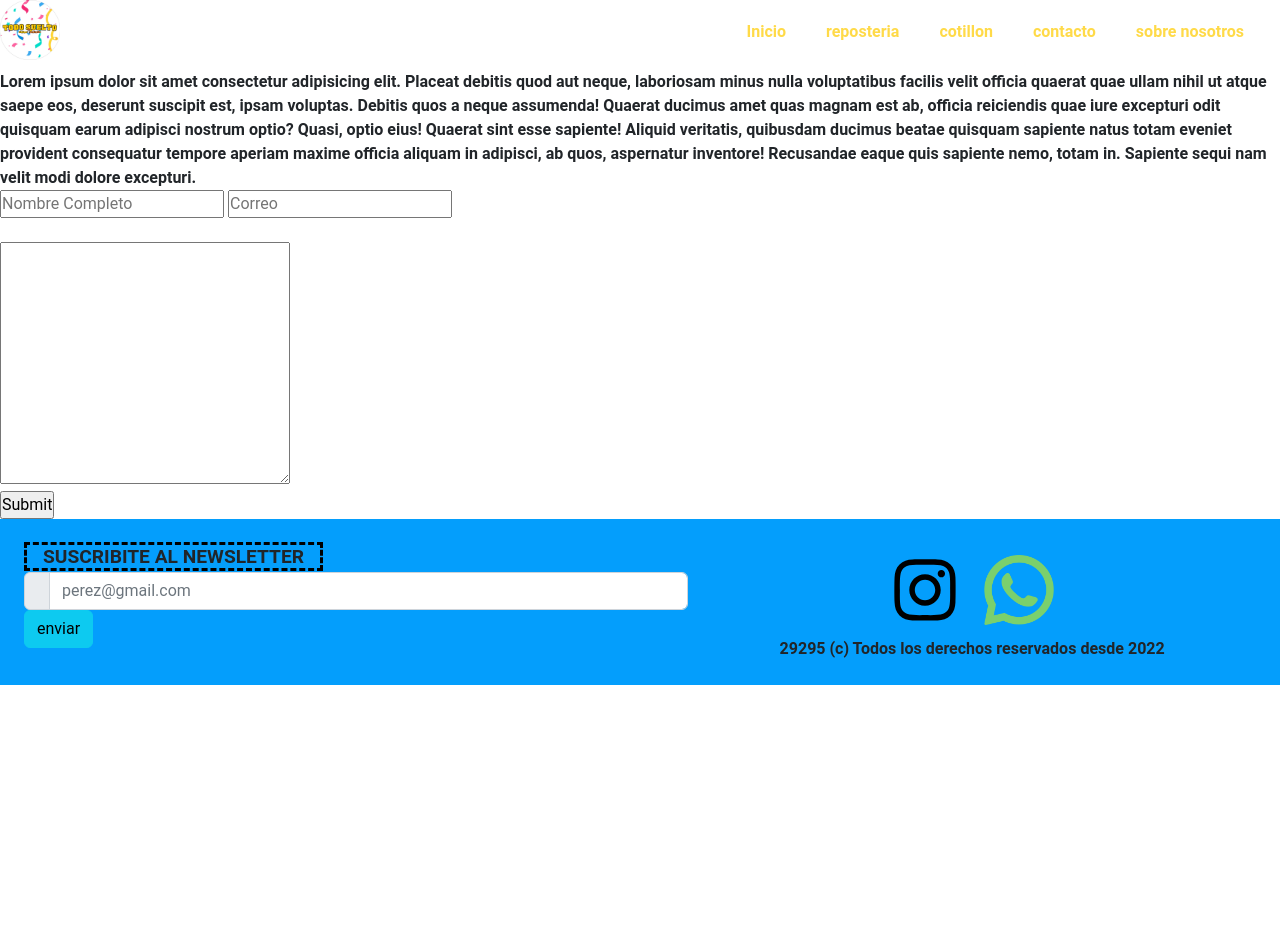
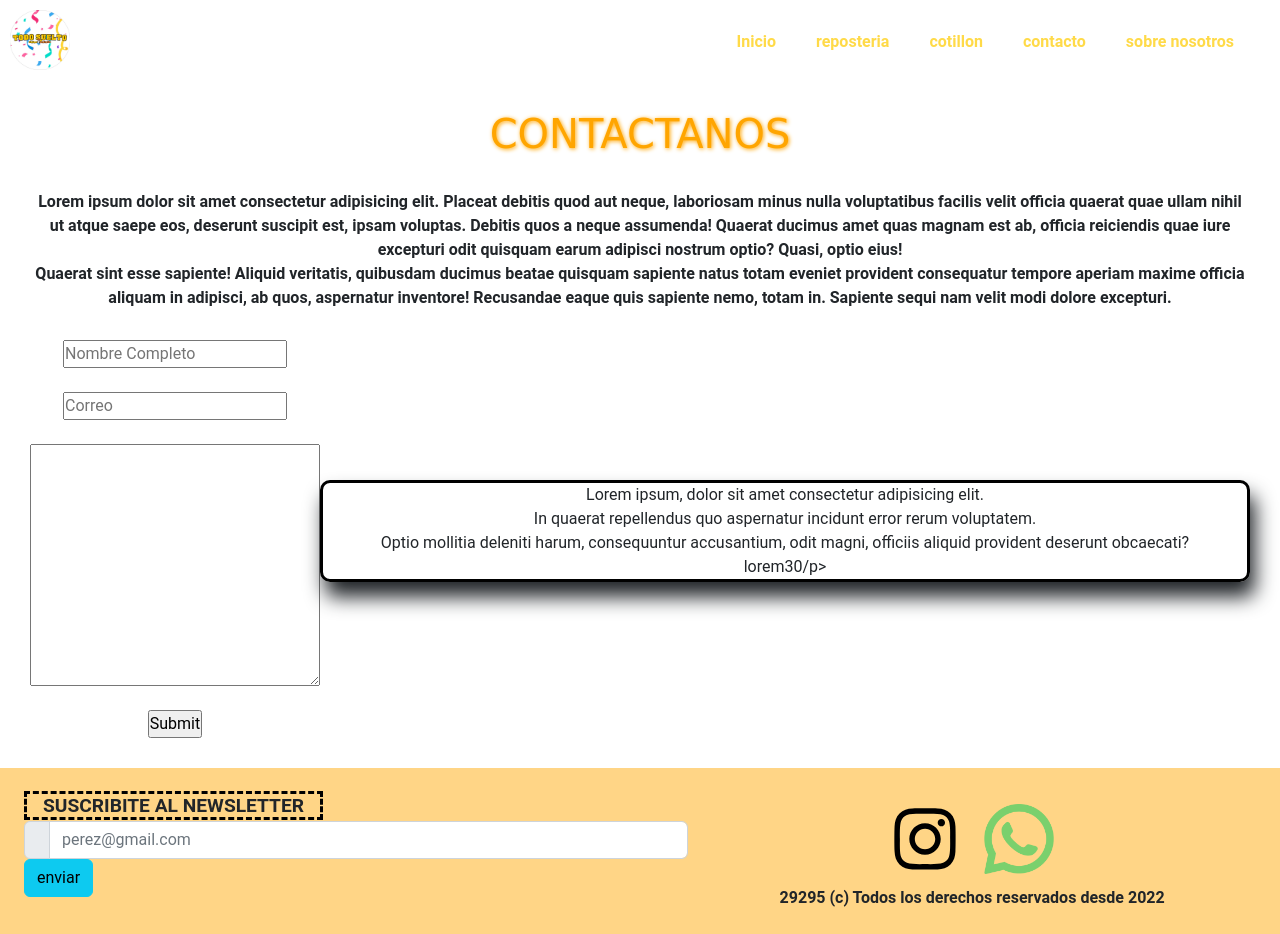
Before and after one commit to GonzaloPaez1/cotillon, a website: page TodoSueltoQualgia/paginas/contacto.html in a window 1280 px wide. Before the commit the page ends 800 px from the top, so only its background shows below. Drawn offline with nearby package versions, Linux system fonts and the light colour scheme; files whose address does not match are found by name.

Commit message:
modelando la pagina

```diff
--- a/TodoSueltoQualgia/index.html
+++ b/TodoSueltoQualgia/index.html
@@ -18,9 +18,11 @@
     <header>
         <!-- ENCABEZADO -->
         <nav class="header__nav">
-            <img class="header__logo" src="../imagenes/logo.jpeg">
+            <a href="../index.html">
+                <img class="header__logo" src="../imagenes/logo.jpeg">
+            </a>
             <ul class="header__lista">
-                <li class="header__item"><a href="#">Inicio</a></li>
+                <li class="header__item"><a href="../index.html">Inicio</a></li>
                 <li class="header__item"><a href="../paginas/reposteria.html">reposteria</a></li>
                 <li class="header__item"><a href="../paginas/cotillon.html">cotillon</a></li>
                 <li class="header__item"><a href="../paginas/contacto.html">contacto</a></li>
@@ -30,6 +32,7 @@
     </header>
     <!-- main: contenido principal -->
     <main>
+        <h1>DULCE Y SALADO</h1><br>
         <section class="container">
             <div id="carouselExampleControls" class="carousel slide" data-bs-ride="carousel">
                 <div class="carousel-inner">
@@ -55,6 +58,7 @@
                 </button>
             </div>
         </section>
+        <br><br>
 
     </main>
     <!-- footer: pie de pagina -->
@@ -71,8 +75,13 @@
             <button type="button" class="btn btn-info">enviar</button>
         </section>
         <section class="footer__redes">
-            <link rel="stylesheet" href="https://www.instagram.com/"></a><img class="footer__iconos" src="../imagenes//instagram-brands.svg">
-            <img class="footer__iconos" src="../imagenes/whatsapp.png">
+            <a href="https://www.instagram.com/" target="_blank" >
+                <img class="footer__iconos" src="../imagenes//instagram-brands.svg">
+            </a>
+            <a href="https://www.whatsapp.com/?lang=es" target="_blank" >
+                <img class="footer__iconos" src="../imagenes/whatsapp.png">
+            </a>
+
         </section>
         <strong>
             <span class="footer__derechos">29295 (c) Todos los derechos reservados desde 2022</span>
--- a/TodoSueltoQualgia/paginas/contacto.html
+++ b/TodoSueltoQualgia/paginas/contacto.html
@@ -18,7 +18,9 @@
     <header>
         <!-- ENCABEZADO -->
         <nav class="header__nav">
+            <a href="../index.html">
                 <img class="header__logo" src="../imagenes/logo.jpeg">
+            </a>
             <ul class="header__lista">
                 <li class="header__item"><a href="../index.html">Inicio</a></li>
                 <li class="header__item"><a href="../paginas/reposteria.html">reposteria</a></li>
@@ -29,15 +31,23 @@
         </nav>
     </header>
     <main>
-        <section>
+
+            <section class="main__parrafo">
                 <strong>
+                    <h1 class="h1">CONTACTANOS</h1>
+                    <br>
                     <span>
-                    Lorem ipsum dolor sit amet consectetur adipisicing elit. Placeat debitis quod aut neque, laboriosam
-                    minus nulla voluptatibus facilis velit officia quaerat quae ullam nihil ut atque saepe eos, deserunt
-                    suscipit est, ipsam voluptas. Debitis quos a neque assumenda! Quaerat ducimus amet quas magnam est
+                        Lorem ipsum dolor sit amet consectetur adipisicing elit. Placeat debitis quod aut neque,
+                        laboriosam
+                        minus nulla voluptatibus facilis velit officia quaerat quae ullam nihil ut atque saepe eos,
+                        deserunt
+                        suscipit est, ipsam voluptas. Debitis quos a neque assumenda! Quaerat ducimus amet quas magnam
+                        est
                         ab,
                         officia reiciendis quae iure excepturi odit quisquam earum adipisci nostrum optio? Quasi, optio
                         eius!
+
+                        <br>
                         Quaerat sint esse sapiente! Aliquid veritatis, quibusdam ducimus beatae quisquam sapiente natus
                         totam
                         eveniet provident consequatur tempore aperiam maxime officia aliquam in adipisci, ab quos,
@@ -46,19 +56,30 @@
                         excepturi.
                     </span>
                 </strong>
+
             </section>
-        <section>
+            <section class="main__contacto">
+                <div>
                     <!-- get: informacion no sensible / post informacion sensible -->
-            <form action="#" method="get">
+                    <form class="main__form" action="#" method="get">
                         <input type="text" placeholder="Nombre Completo">
+                        <br>
                         <input type="email" placeholder="Correo">
                         <br>
-                <br>
+
                         <textarea name="" id="30" cols="30" rows="10"></textarea>
                         <br>
                         <input type="submit">
                     </form>
+                </div>
+                <div class="main__parrafo-2">
+                    <p class="main__p">Lorem ipsum, dolor sit amet consectetur adipisicing elit. <br> In quaerat repellendus quo aspernatur
+                        incidunt error rerum voluptatem. <br> Optio mollitia deleniti harum, consequuntur accusantium, odit
+                        magni, officiis aliquid provident deserunt obcaecati? lorem30/p>
+                </div>
             </section>
+
+
     </main>
 
     <footer>
@@ -74,8 +95,13 @@
             <button type="button" class="btn btn-info">enviar</button>
         </section>
         <section class="footer__redes">
+            <a href="https://www.instagram.com/" target="_blank">
                 <img class="footer__iconos" src="../imagenes//instagram-brands.svg">
+            </a>
+            <a href="https://www.whatsapp.com/?lang=es" target="_blank">
                 <img class="footer__iconos" src="../imagenes/whatsapp.png">
+            </a>
+
         </section>
         <strong>
             <span class="footer__derechos">29295 (c) Todos los derechos reservados desde 2022</span>
--- a/TodoSueltoQualgia/scss/_footer.scss
+++ b/TodoSueltoQualgia/scss/_footer.scss
@@ -4,7 +4,7 @@ footer {
     display: grid;
     grid-template-areas: "gmail gmail   redes "
                          "gmail gmail   derechos";
-    background-color: #049efc;
+    background-color:rgba(255, 166, 0, 0.476);
     padding: 24px;
 }
 
--- a/TodoSueltoQualgia/scss/_nav.scss
+++ b/TodoSueltoQualgia/scss/_nav.scss
@@ -3,11 +3,17 @@
 header {
     background-color: rgba(255, 255, 255, 0.376);
     height: 70px;
+    margin: 10px;
 }
 
 .header__logo {
     width: 60px;
     height: 60px;
+}
+.header__logo:hover{
+    transform: scale(1.1, 1.1);
+    transition: all 0.5s;
+
 }
 
 .header__lista {
@@ -34,6 +40,7 @@ header {
     text-decoration: none;
     font-weight: 700;
 
+
 }
 
 a:visited{
@@ -43,4 +50,5 @@ a:visited{
 .header__item:hover{
     transform: scale(1.5, 1.5);
     transition: all 0.5s;
+
 }
--- a/TodoSueltoQualgia/scss/pages/_contacto.scss
+++ b/TodoSueltoQualgia/scss/pages/_contacto.scss
@@ -0,0 +1,45 @@
+
+
+.main__parrafo {
+    display: flex;
+    margin: 30px;
+    justify-content: center;
+    align-items: center;
+    text-align: center;
+}
+
+.main__contacto{
+display: flex;
+flex-direction: row;
+justify-content: space-between;
+margin: 30px;
+}
+
+
+
+.main__form{
+display: flex;
+flex-direction: column;
+justify-content: center;
+align-items: center;
+}
+
+.main__parrafo-2{
+display: flex;
+flex-direction: column;
+align-items: center;
+justify-content: center;
+}
+
+.main__p{
+display: flex;
+flex-wrap: wrap;
+flex-direction: column;
+justify-content: center;
+align-items: center;
+text-align: center;
+border: 3px solid black;
+border-radius: 10px;
+box-shadow: 5px 15px 20px;
+
+}
--- a/TodoSueltoQualgia/scss/pages/_index.scss
+++ b/TodoSueltoQualgia/scss/pages/_index.scss
@@ -0,0 +1,6 @@
+
+.carousel {
+border: 8px solid black;
+border-radius: 15px;
+box-shadow: 5px 15px 20px;
+}
--- a/TodoSueltoQualgia/scss/style.scss
+++ b/TodoSueltoQualgia/scss/style.scss
@@ -1,4 +1,3 @@
-
 @import "../scss/pages/contacto";
 @import "../scss/pages/cotillon";
 @import "../scss/pages/index";
@@ -11,9 +10,11 @@
 @import "variables";
 
 
-*{
-    margin: 0px; /* MARGEN EXTERNO */
-    padding: 0px; /* MARGEN INTERNO */
+* {
+    margin: 0px;
+    /* MARGEN EXTERNO */
+    padding: 0px;
+    /* MARGEN INTERNO */
 }
 
 body {
@@ -21,10 +22,14 @@ body {
 
 }
 
+
 h1 {
     font-family: 'Pacifico', cursive;
     text-align: center;
+    color: orange;
+    text-shadow: 1px 1px 4px orange;
 }
+
 
 h2 {
     font-family: 'Pacifico', cursive;
```
Also changed, not shown: TodoSueltoQualgia/paginas/cotillon.html (+10 -3 lines), TodoSueltoQualgia/paginas/reposteria.html (+10 -3 lines), TodoSueltoQualgia/css/style.css. Lines whose indentation alone changed are shown as unchanged.
